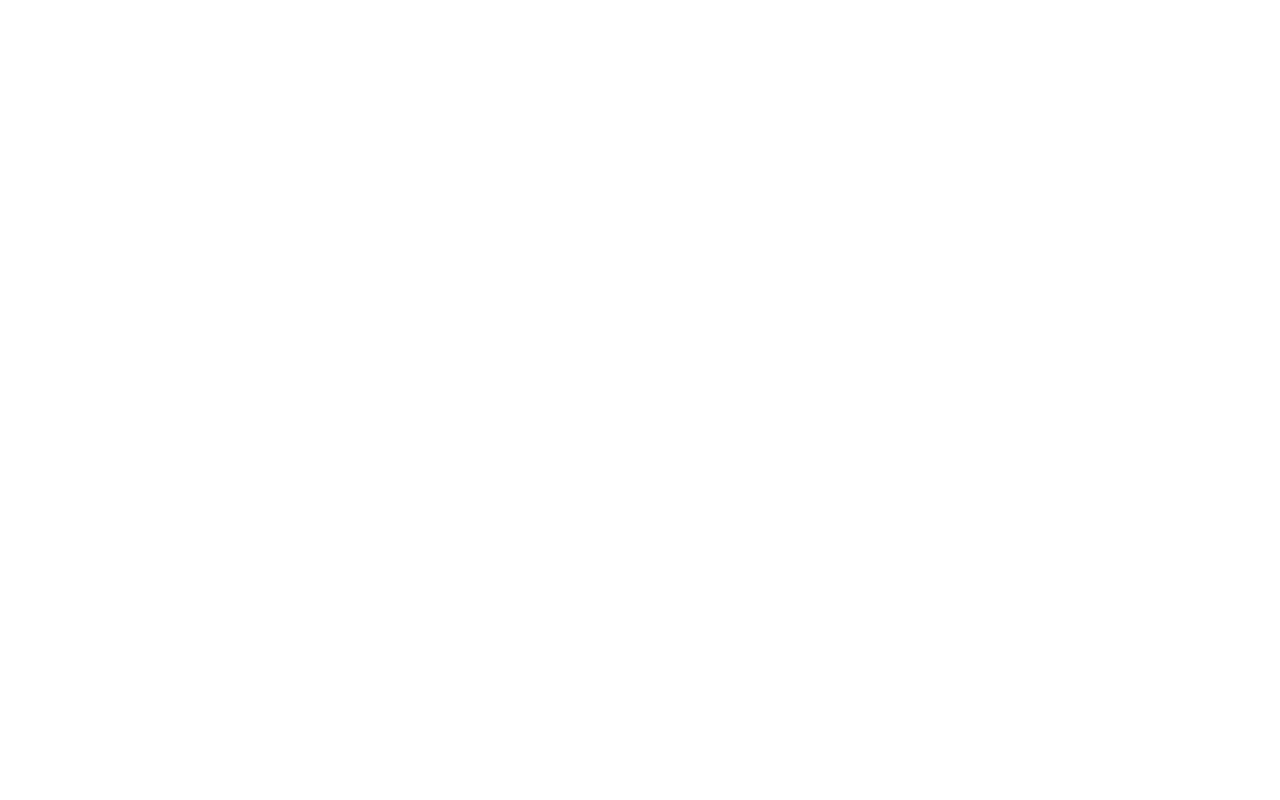
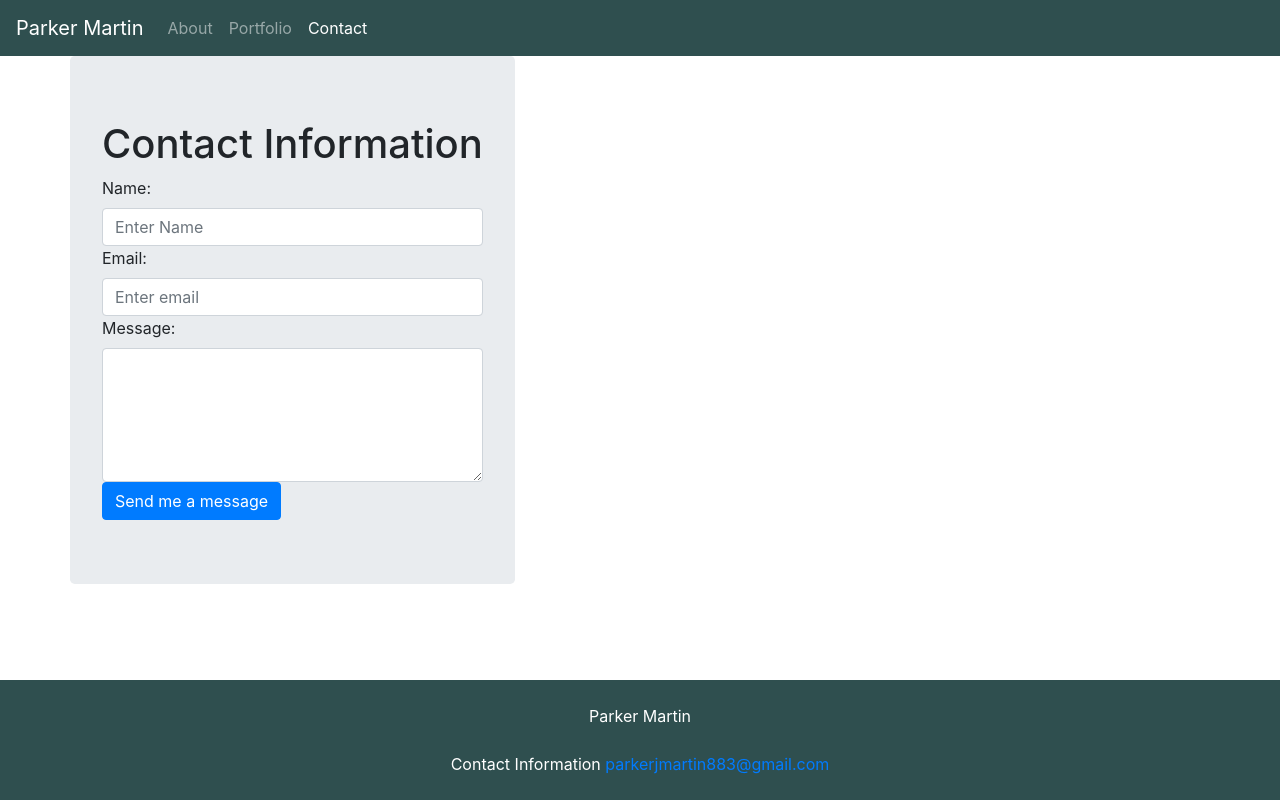
Before and after one commit to SWHorne/week2homework, a plain HTML site: page contact.html in a window 1280 px wide. Drawn offline with nearby package versions, Linux system fonts and the light colour scheme.

Commit message:
adding stylesheet, edited all 3 html pages. footer is now present. will add items througout the semester as we go along. I did not include an image but i can re do that for the homewokr if you will allow me to resubmit it

```diff
--- a/contact.html
+++ b/contact.html
@@ -0,0 +1,59 @@
+<!DOCTYPE html>
+<html>
+    <head>
+        <meta charset="utf-8">
+        <title></title>
+        <link rel="stylesheet" href="https://maxcdn.bootstrapcdn.com/bootstrap/4.0.0/css/bootstrap.min.css">
+        <link rel="stylesheet" href="style.css">
+    </head>
+    <body>
+        <nav class="navbar navbar-expand-lg navbar-dark" style="background-color: darkslategrey">
+            <a class="navbar-brand" href="index.html">Parker Martin</a>
+            <button class="navbar-toggler" type="button" data-toggle="collapse" data-target="#navbarNavAltMarkup" aria-controls="navbarNavAltMarkup" aria-expanded="false" aria-label="Toggle navigation">
+              <span class="navbar-toggler-icon"></span>
+            </button>
+            <div class="collapse navbar-collapse" id="navbarNavAltMarkup">
+              <div class="navbar-nav">
+                <a class="nav-item nav-link" href="index.html">About</a>
+                <a class="nav-item nav-link" href="portfolio.html">Portfolio</a>
+                <a class="nav-item nav-link active" href="contact.html">Contact<span class="sr-only">(current)</span></a>
+              </div>
+              <div class="dropdown-menu" aria-labelledby="navbarDropdown">
+                <a class="dropdown-item" href="index.html">About</a>
+                <a class="dropdown-item" href="portfolio.html">Portfolio</a>
+                <a class="dropdown-item" href="contact.html">Contact</a>
+              </div>
+            </div>
+        </nav>
+
+        <div class="container">
+          <div class="row">
+            <div class="column-xl-12">
+              <div class="jumbotron">
+                <form class="form">
+                  <h1>Contact Information</h1>
+                  <label for="name">Name:</label>
+                  <input type="name" class="form-control" id="name" placeholder="Enter Name" name="name">
+                  <label for="email">Email:</label>
+                  <input type="email" class="form-control" id="email" placeholder="Enter email" name="email">
+                  <label for="comment">Message:</label>
+  <textarea class="form-control" rows="5" id="comment"></textarea>
+                  <button type="submit" class="btn btn-primary" href="mailto:parkerjmartin883@gmail.com">Send me a message</button>
+                </form>
+              </div>
+            </div>
+        </div>
+
+        <footer>
+          <br />
+          Parker Martin
+          <br />
+          <br />
+          Contact Information <a href="mailto:parkerjmartin883@gmail.com">parkerjmartin883@gmail.com</a>
+          <br /><br />
+        </footer>
+        <script src="https://code.jquery.com/jquery-3.4.1.slim.min.js" integrity="sha384-J6qa4849blE2+poT4WnyKhv5vZF5SrPo0iEjwBvKU7imGFAV0wwj1yYfoRSJoZ+n" crossorigin="anonymous"></script>
+      <script src="https://cdn.jsdelivr.net/npm/popper.js@1.16.0/dist/umd/popper.min.js" integrity="sha384-Q6E9RHvbIyZFJoft+2mJbHaEWldlvI9IOYy5n3zV9zzTtmI3UksdQRVvoxMfooAo" crossorigin="anonymous"></script>
+      <script src="https://stackpath.bootstrapcdn.com/bootstrap/4.4.1/js/bootstrap.min.js" integrity="sha384-wfSDF2E50Y2D1uUdj0O3uMBJnjuUD4Ih7YwaYd1iqfktj0Uod8GCExl3Og8ifwB6" crossorigin="anonymous"></script>
+      </body>
+  </html>
--- a/style.css
+++ b/style.css
@@ -1,3 +1,10 @@
-.navbar{
-    background-color: #17a2b8;
+footer {
+    position: fixed;
+    background-color: darkslategray;
+    text-align: center;
+        left: 0;
+        bottom: 0;
+        width: 100%;
+        color: white;
+        text-align: center;
 }
```
Also changed, not shown: index.html (+38 -7 lines), portfolio.html (+51 -0 lines).
